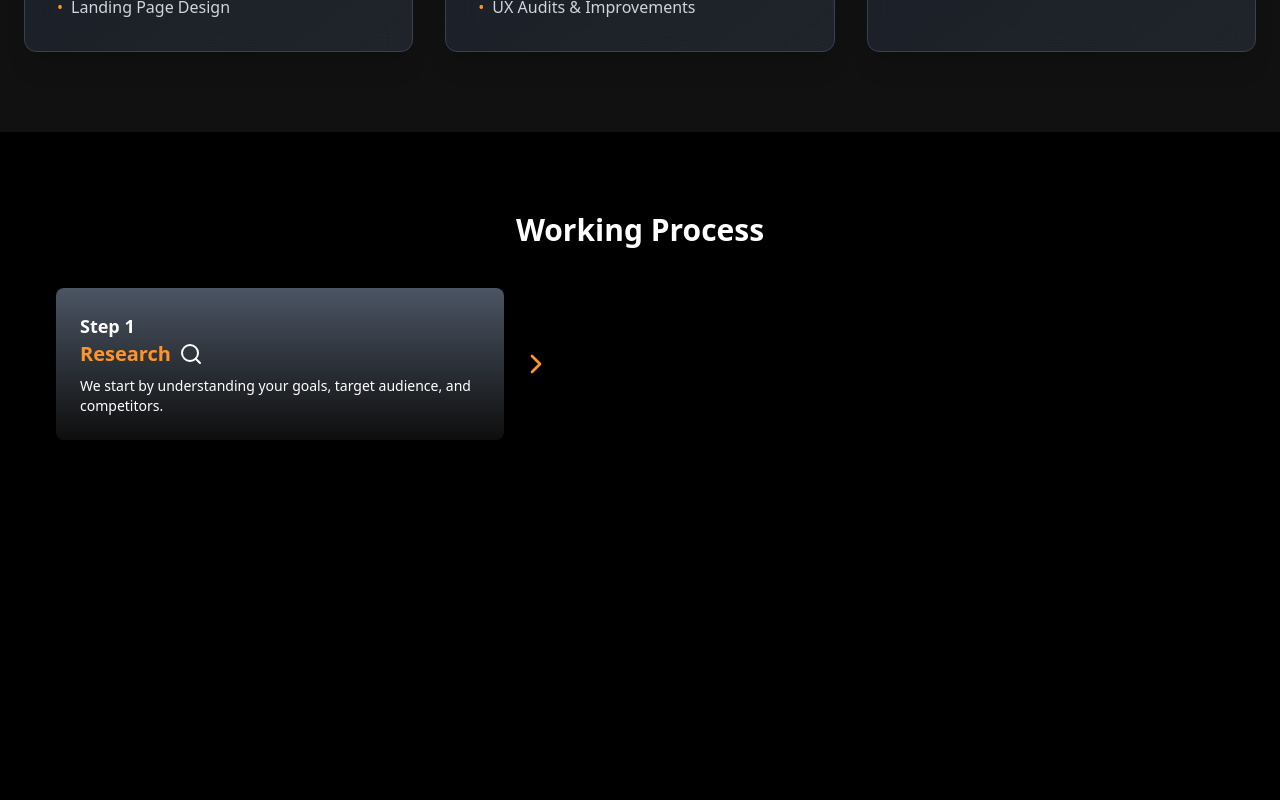
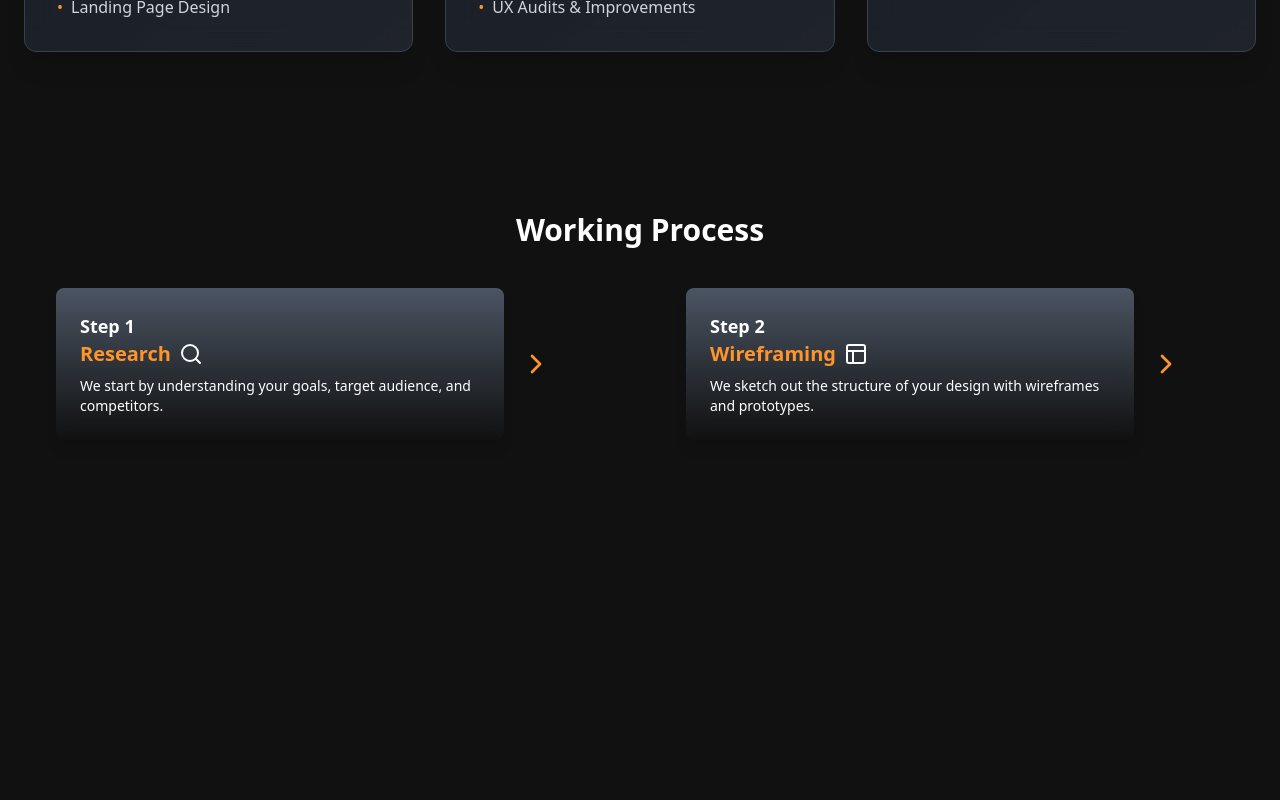
Before and after one commit to Muhammadyahyasoomro/UI-UX-agency, a React (Vite) app: page / in a window 1280 px wide. Shown: the part 3900-4700 px from the top of the page. Built offline with nearby package versions, Linux system fonts and the light colour scheme.

Commit message:
editing styles

```diff
--- a/src/components/WorkingProcess.tsx
+++ b/src/components/WorkingProcess.tsx
@@ -43,13 +43,13 @@ const WorkingProcess = () => {
   }, []);
 
   return (
-    <div ref={containerRef} className="h-screen overflow-hidden bg-black text-white">
+    <div ref={containerRef} className="h-screen overflow-hidden  text-white">
       <div className="container mx-auto px-4 py-20">
         <h2 className="text-3xl font-bold text-center mb-10">Working Process</h2>
 
         <div
           ref={scrollWrapperRef}
-          className="flex w-[400%] gap-6 flex-nowrap"
+          className="flex w-[200%] gap-6 flex-nowrap"
         >
           {processSteps.map((step, index) => (
             <div key={index} className="flex items-center w-screen px-10">
```
